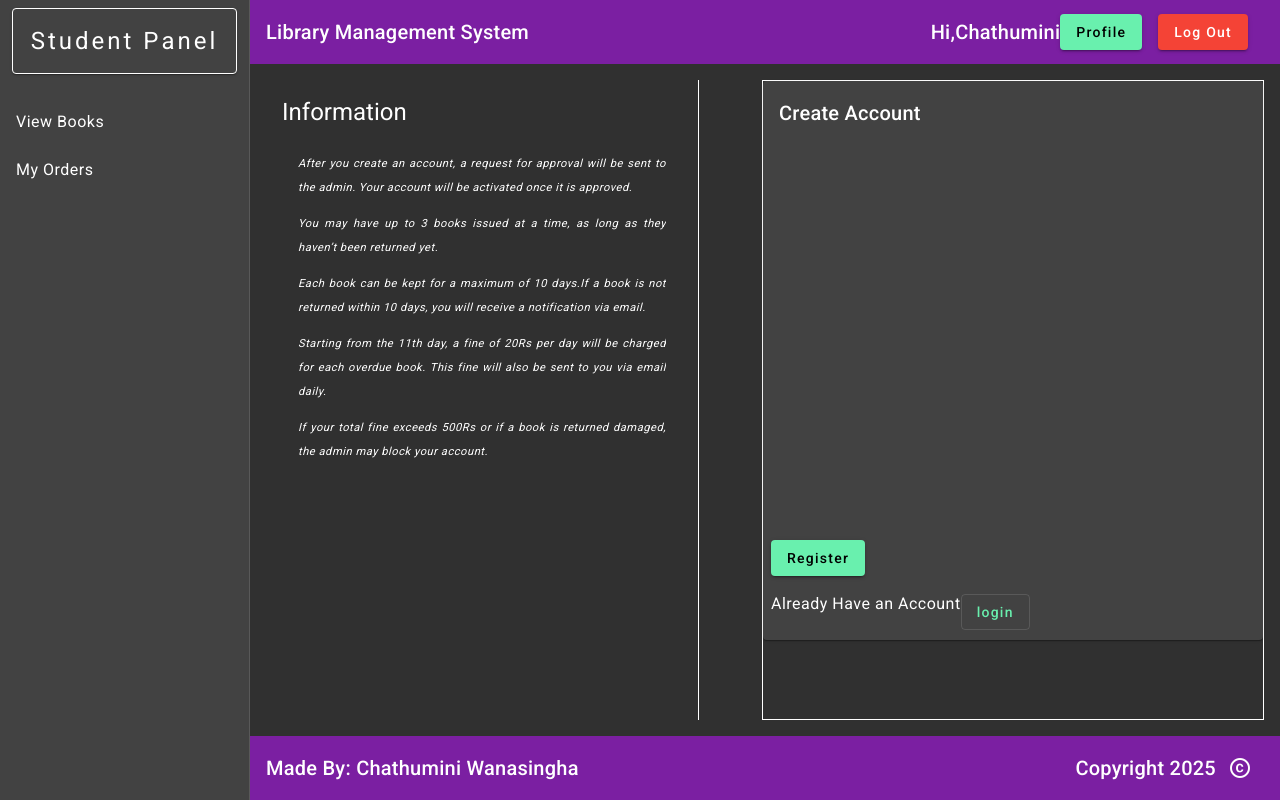
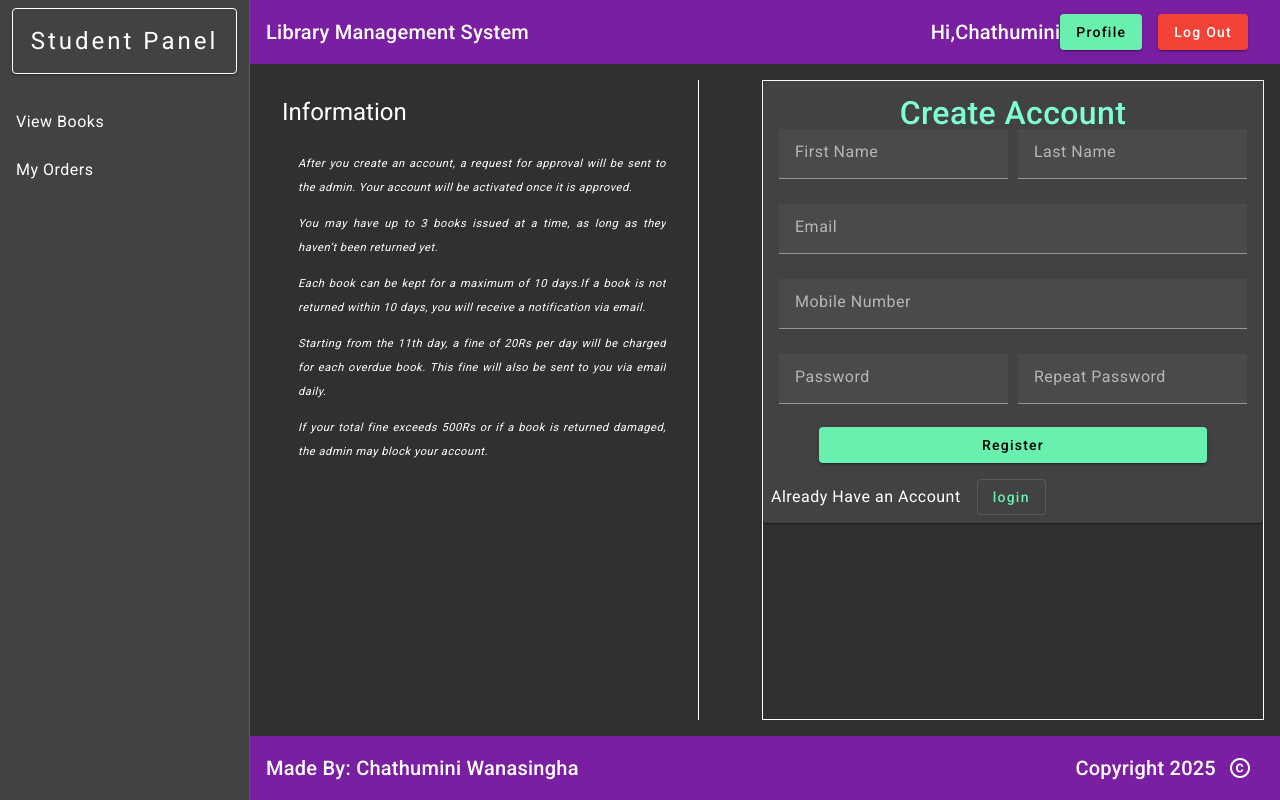
Before and after one commit to Chathuminipamodya/Library_Management_system, an Angular app: page /register in a window 1280 px wide. Built offline with nearby package versions, Linux system fonts and the light colour scheme.

Commit message:
registration form

```diff
--- a/src/app/auth/register/register.component.html
+++ b/src/app/auth/register/register.component.html
@@ -31,13 +31,43 @@
         <mat-card-title>Create Account</mat-card-title>
     </mat-card-header>
     <mat-card-content>
-        <mat-grid-list cols="2" rowHeight="100px">
-            <mat-grid-tile></mat-grid-tile>
-            <mat-grid-tile></mat-grid-tile>
-            <mat-grid-tile colspan="2"></mat-grid-tile>
-            <mat-grid-tile colspan="2"></mat-grid-tile>
-            <mat-grid-tile></mat-grid-tile>
-            <mat-grid-tile></mat-grid-tile>
+        <mat-grid-list cols="2" rowHeight="65px" gutterSize="10px">
+            <mat-grid-tile>
+                  <mat-form-field color="accent">
+                    <mat-label>First Name</mat-label>
+                    <input matInput>
+                </mat-form-field>
+            </mat-grid-tile>
+            <mat-grid-tile>
+               <mat-form-field color="accent">
+                    <mat-label>Last Name</mat-label>
+                    <input matInput>
+                </mat-form-field>
+            </mat-grid-tile>
+            <mat-grid-tile colspan="2">
+                <mat-form-field color="accent">
+                    <mat-label>Email</mat-label>
+                    <input matInput>
+                </mat-form-field>
+            </mat-grid-tile>
+            <mat-grid-tile colspan="2">
+                <mat-form-field color="accent">
+                    <mat-label>Mobile Number</mat-label>
+                    <input matInput>
+                </mat-form-field>
+            </mat-grid-tile>
+            <mat-grid-tile>
+                <mat-form-field color="accent">
+                    <mat-label>Password</mat-label>
+                    <input matInput>
+                </mat-form-field>
+            </mat-grid-tile>
+            <mat-grid-tile>
+                <mat-form-field color="accent">
+                    <mat-label>Repeat Password</mat-label>
+                    <input matInput>
+                </mat-form-field>
+            </mat-grid-tile>
 
         </mat-grid-list>
     </mat-card-content>
--- a/src/app/auth/register/register.component.scss
+++ b/src/app/auth/register/register.component.scss
@@ -1,3 +1,4 @@
+
 :host{
     display: flex;
     justify-content: space-between;
@@ -23,3 +24,31 @@
     width: 500px;
     border: 1px solid white;
 }
+mat-card{
+    mat-card-header{
+        display: flex;
+        justify-content: center;
+    }
+    mat-card-title{
+
+        font-size: 2rem;
+        color: aquamarine;
+
+    }
+    mat-grid-tile{
+        mat-form-field{
+            width: 100%;
+        }
+    }
+    mat-card-actions{
+        button{
+  margin: auto;
+        width: 80%;
+        }
+        h4{
+            margin: 0;
+            padding-right: 1rem;
+        }
+
+    }
+}
--- a/src/app/auth/register/register.component.ts
+++ b/src/app/auth/register/register.component.ts
@@ -7,5 +7,7 @@ import { Component } from '@angular/core';
   styleUrl: './register.component.scss'
 })
 export class RegisterComponent {
+constructor(){
 
 }
+}
--- a/src/app/shared/shared.module.ts
+++ b/src/app/shared/shared.module.ts
@@ -6,6 +6,7 @@ import { PageFooterComponent } from './components/page-footer/page-footer.compon
 import { PageSideNavComponent } from './components/page-side-nav/page-side-nav.component';
 import { RouterModule } from '@angular/router';
 import { PageNotFoundComponent } from './components/page-not-found/page-not-found.component';
+import { ReactiveFormsModule } from '@angular/forms';
 
 
 
@@ -17,10 +18,10 @@ import { PageNotFoundComponent } from './components/page-not-found/page-not-foun
     PageNotFoundComponent
   ],
   imports: [
-    CommonModule,MaterialModule,RouterModule
+    CommonModule,MaterialModule,RouterModule,ReactiveFormsModule
   ],
    exports: [
-    CommonModule,MaterialModule,RouterModule,PageHeaderComponent,PageFooterComponent,PageSideNavComponent,PageNotFoundComponent
+    CommonModule,MaterialModule,RouterModule,PageHeaderComponent,PageFooterComponent,PageSideNavComponent,PageNotFoundComponent,ReactiveFormsModule
   ]
 })
 export class SharedModule { }
```
